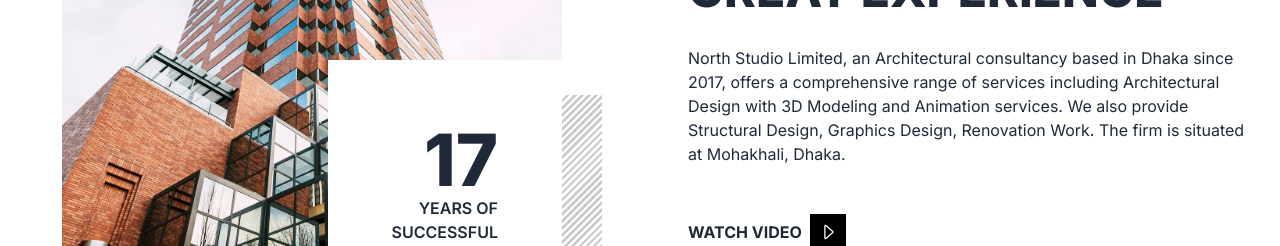
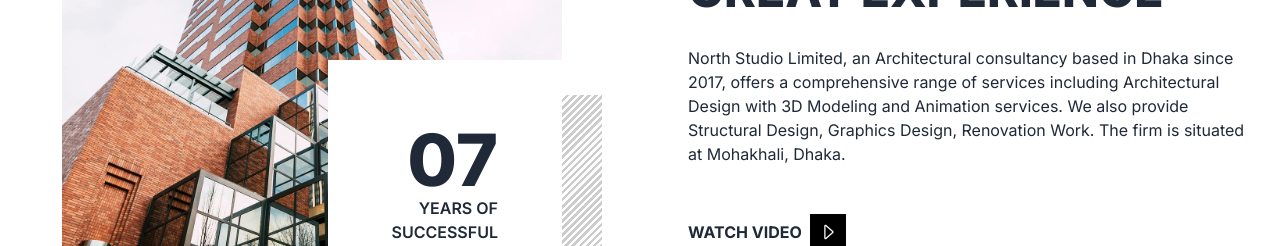
Before and after one commit to mdsabbiralmamon/north-studio-bd, a Next.js app: page / in a window 1280 px wide. Shown: the part 1000-1246 px from the top of the page. Built offline with nearby package versions, Linux system fonts and the light colour scheme.

Commit message:
updated
updated years count

```diff
--- a/src/components/HomePage/AboutSection/AboutSection.tsx
+++ b/src/components/HomePage/AboutSection/AboutSection.tsx
@@ -57,7 +57,7 @@ export default function AboutSection() {
                     <div className='relative w-[280px] md:w-[500px]'>
                         <Image src={aboutImage} alt='about us image' />
                         <div className={`${styles.photoBadge} absolute bottom-0 right-0 bg-white p-4 lg:p-16 font-semibold text-right uppercase`}>
-                            <h2 className='text-7xl font-extrabold'>17</h2>
+                            <h2 className='text-7xl font-extrabold'>07</h2>
                             <h3>Years Of </h3>
                             <h3>Successful</h3>
                             <h3>Work</h3>
```
